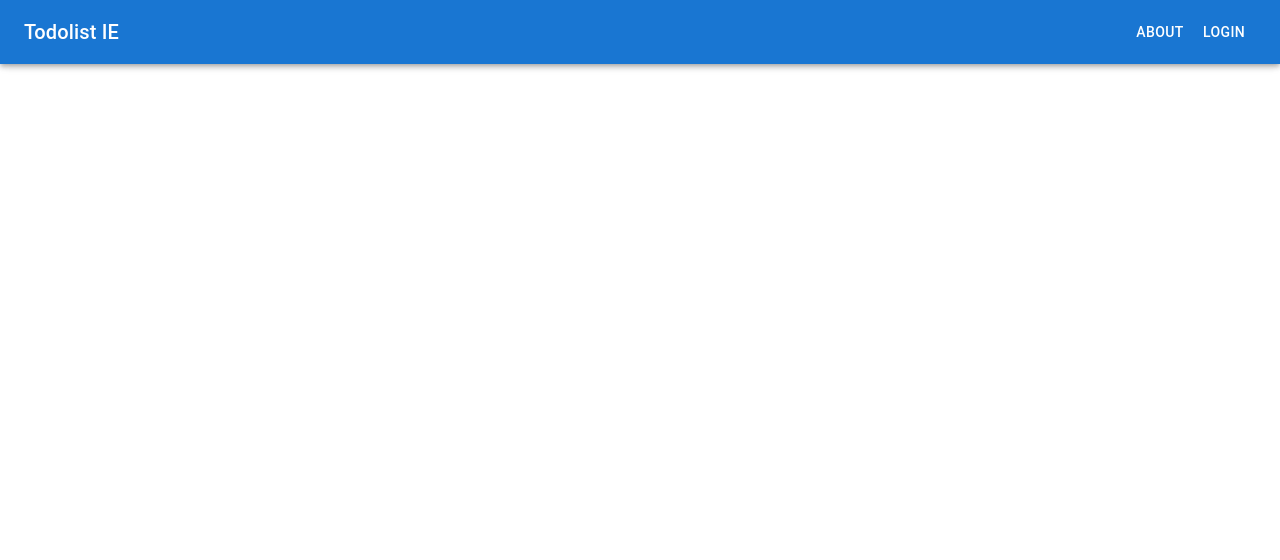
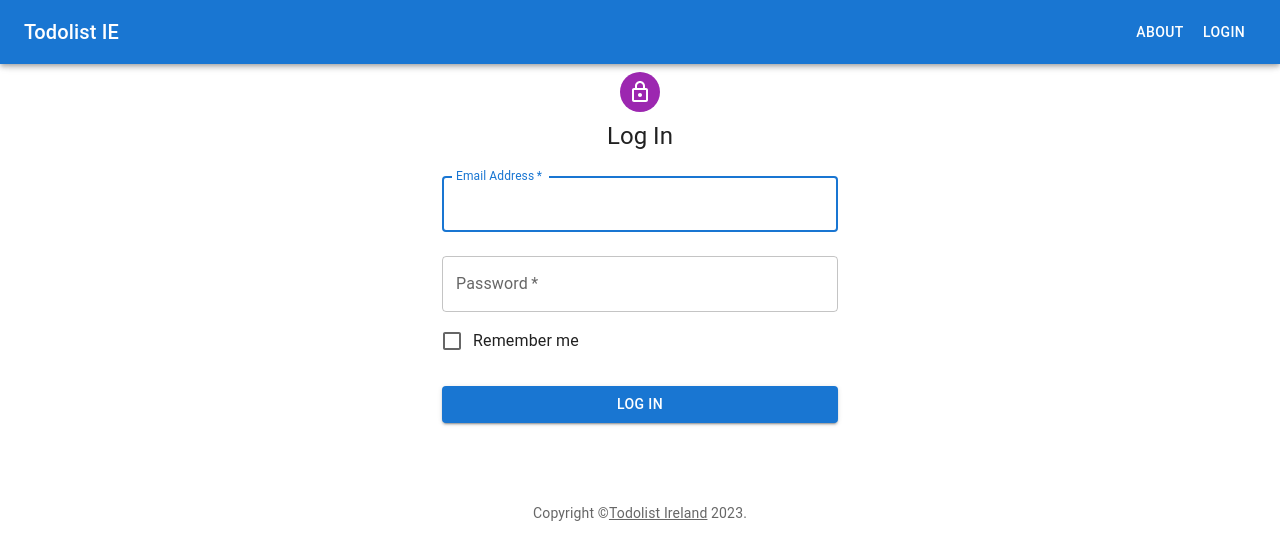
Before and after one commit to fcarelse/ie-todolist-client, a React (Create React App) app: page /login in a window 1280 px wide. Shown: the top 560 px of the page. Built offline with nearby package versions, Linux system fonts and the light colour scheme.

Commit message:
Login page visible

```diff
--- a/src/pages/Login/LoginPage.tsx
+++ b/src/pages/Login/LoginPage.tsx
@@ -1,3 +1,111 @@
-import React from "react";
+import React, { FormEvent, FormEventHandler, useState } from "react";
+import Avatar from "@mui/material/Avatar";
+import Button from "@mui/material/Button";
+import CssBaseline from "@mui/material/CssBaseline";
+import TextField from "@mui/material/TextField";
+import FormControlLabel from "@mui/material/FormControlLabel";
+import Checkbox from "@mui/material/Checkbox";
+import Link from "@mui/material/Link";
+import Grid from "@mui/material/Grid";
+import Box from "@mui/material/Box";
+import LockOutlinedIcon from "@mui/icons-material/LockOutlined";
+import Typography from "@mui/material/Typography";
+import Container from "@mui/material/Container";
+import { ThemeProvider } from "@mui/material/styles";
+import { defaultTheme } from "../../themes/Default/DefaultTheme";
+import { useAuthContext } from "../../context/Auth/AuthContext";
+import { Credentials } from "../../helper/Types";
 
-export const LoginPage = ({}) => <div>Login Page</div>;
+const Copyright = () => {
+  return (
+    <Typography
+      variant="body2"
+      color="text.secondary"
+      align="center"
+      sx={{ mt: 8, mb: 4 }}
+    >
+      {"Copyright ©"}
+      <Link color="inherit" href="https://chatrooms.party/">
+        Todolist Ireland
+      </Link>{" "}
+      {new Date().getFullYear()}
+      {"."}
+    </Typography>
+  );
+};
+
+export const LoginPage = ({}) => {
+  const { login } = useAuthContext();
+  const [username, setUsername] = useState("");
+  const [password, setPassword] = useState("");
+  const credentials: Credentials = { username, password };
+
+  const handleSubmit: FormEventHandler<HTMLFormElement> = async (
+    event: FormEvent
+  ) => {
+    event.preventDefault();
+    await login(credentials);
+  };
+
+  return (
+    <ThemeProvider theme={defaultTheme}>
+      <Container component="main" maxWidth="xs">
+        <CssBaseline />
+        <Box
+          sx={{
+            marginTop: 8,
+            display: "flex",
+            flexDirection: "column",
+            alignItems: "center",
+          }}
+        >
+          <Avatar sx={{ m: 1, bgcolor: "secondary.main" }}>
+            <LockOutlinedIcon />
+          </Avatar>
+          <Typography component="h1" variant="h5">
+            Log In
+          </Typography>
+          <form onSubmit={handleSubmit}>
+            <Box component="form" noValidate sx={{ mt: 1 }}>
+              <TextField
+                margin="normal"
+                required
+                fullWidth
+                id="email"
+                label="Email Address"
+                name="email"
+                onChange={(event) => setUsername(event.target.value || "")}
+                autoComplete="email"
+                autoFocus
+              />
+              <TextField
+                margin="normal"
+                required
+                fullWidth
+                onChange={(event) => setPassword(event.target.value || "")}
+                name="password"
+                label="Password"
+                type="password"
+                id="password"
+                autoComplete="current-password"
+              />
+              <FormControlLabel
+                control={<Checkbox value="remember" color="primary" />}
+                label="Remember me"
+              />
+              <Button
+                type="submit"
+                fullWidth
+                variant="contained"
+                sx={{ mt: 3, mb: 2 }}
+              >
+                Log In
+              </Button>
+            </Box>
+          </form>
+        </Box>
+        <Copyright />
+      </Container>
+    </ThemeProvider>
+  );
+};
--- /dev/null
+++ b/src/themes/Default/DefaultTheme.ts
@@ -0,0 +1,3 @@
+import { createTheme } from "@mui/material/styles";
+
+export const defaultTheme = createTheme();
```
Also changed, not shown: package.json (+8 -0 lines), tsconfig.json (+9 -1 lines), 1 other file (tests, documents, lock files or other folders).
